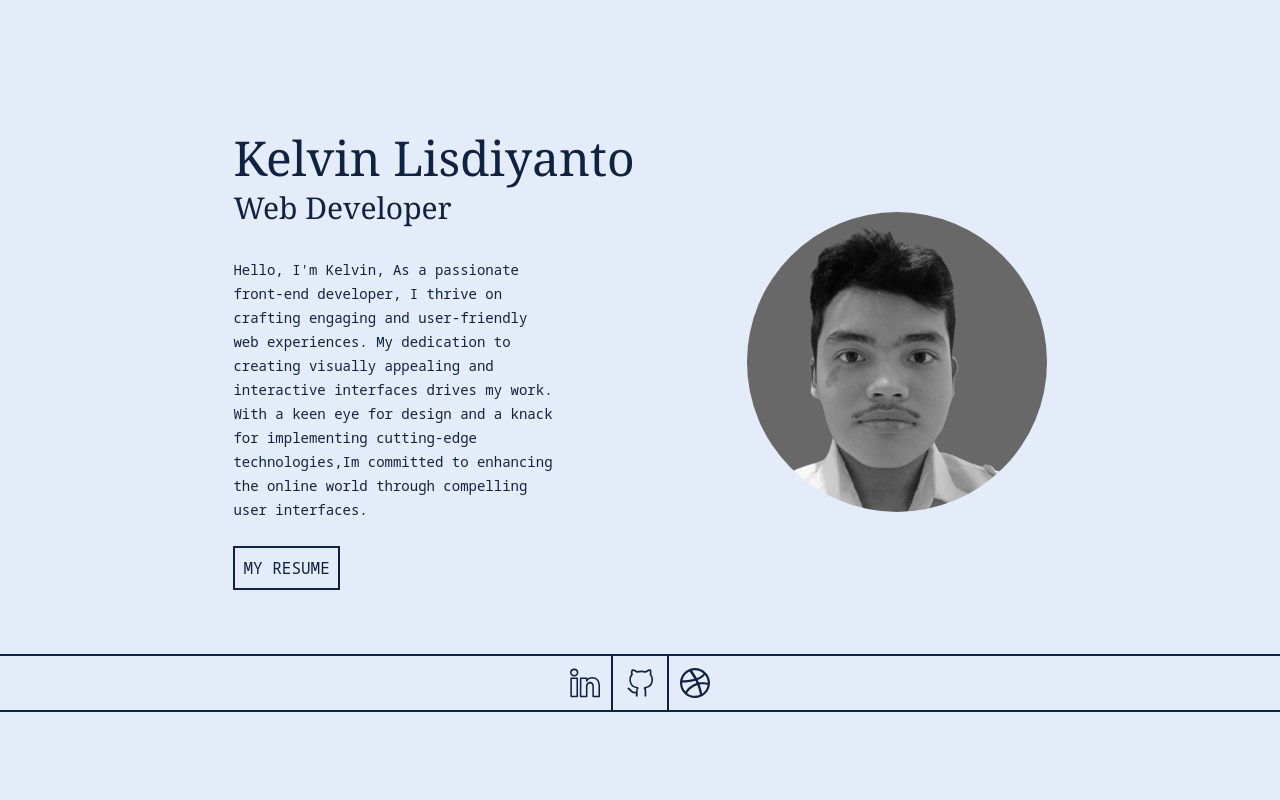
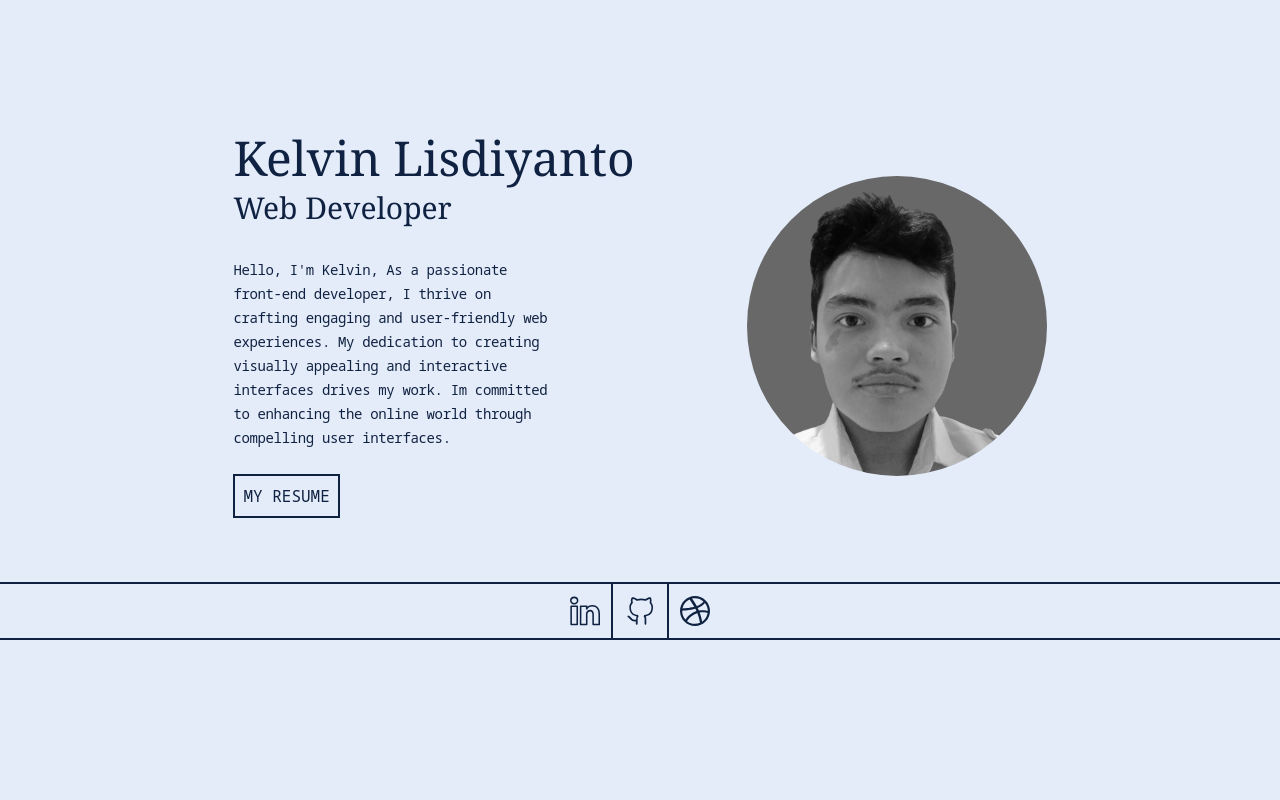
Before and after one commit to vintech05/portfolio-v1, a React (Vite) app: page / in a window 1280 px wide. Shown: the top 800 px of the page. Built offline with nearby package versions, Linux system fonts and the light colour scheme.

Commit message:
removed unneccesary styles

```diff
--- a/src/components/hero/Hero.jsx
+++ b/src/components/hero/Hero.jsx
@@ -67,13 +67,13 @@ const Hero = () => {
                     <img ref={el => {myImg = el}} className='w-[200px] h-[200px] lg:w-[300px] lg:h-[300px] object-cover opacity-0 rounded-full grayscale' src={myFace} alt="my-face" />
                     </div>
                     <div>
-                    <div ref={el => {title = el}}  className='text-text-clr font-serif flex flex-col justify-center gap-2 opacity-0'>
+                    <div ref={el => {title = el}}  className='text-text-clr font-Notoserif flex flex-col justify-center gap-2 opacity-0'>
                     <h1 className='text-4xl lg:text-5xl'>Kelvin Lisdiyanto</h1>
                     <h3 className="text-2xl lg:text-3xl">Web Developer</h3>
                     </div>
                     <div ref={el => {paragraph = el}} className='flex flex-col gap-6 pt-8 opacity-0'>
-                        <p className='text-text-clr text-sm break-before-all lg:break-words font-Manrope mx-24 lg:mx-0 lg:w-80 leading-6'>Hello, I'm Kelvin, As a passionate front-end developer, I thrive on crafting engaging and user-friendly web experiences.
-                            My dedication to creating visually appealing and interactive interfaces drives my work. With a keen eye for design and a knack for implementing cutting-edge technologies,Im committed to enhancing the online world through compelling user interfaces.
+                        <p className='text-text-clr text-sm lg:break-words font-Manrope mx-24 lg:mx-0 lg:w-80 leading-6 tracking-tight'>Hello, I&apos;m Kelvin, As a passionate front-end developer, I thrive on crafting engaging and user-friendly web experiences.
+                            My dedication to creating visually appealing and interactive interfaces drives my work. Im committed to enhancing the online world through compelling user interfaces.
                         </p>
                     <button className='button'><a href="/src/public/CV Kelvin L.pdf" download>my resume</a></button>
                     </div>
```
